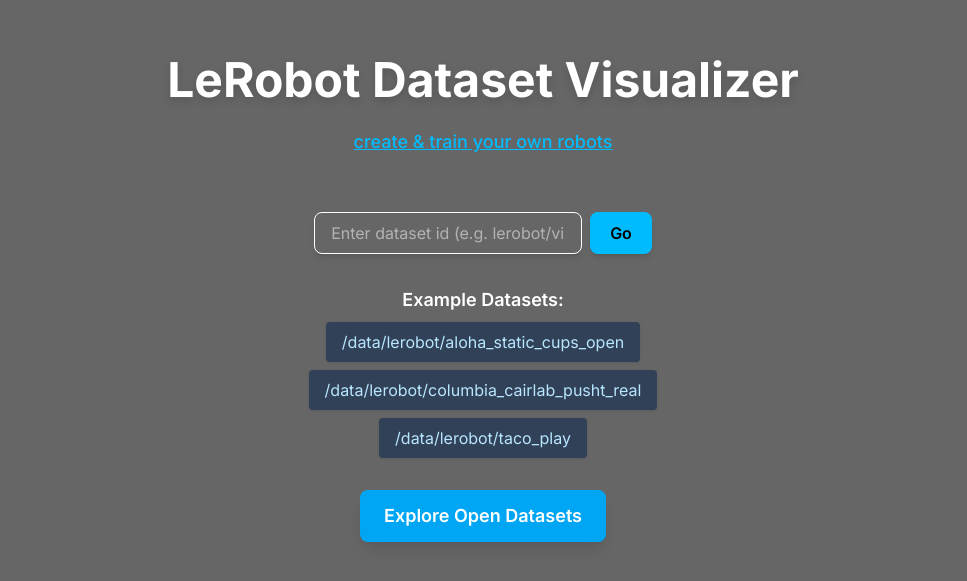
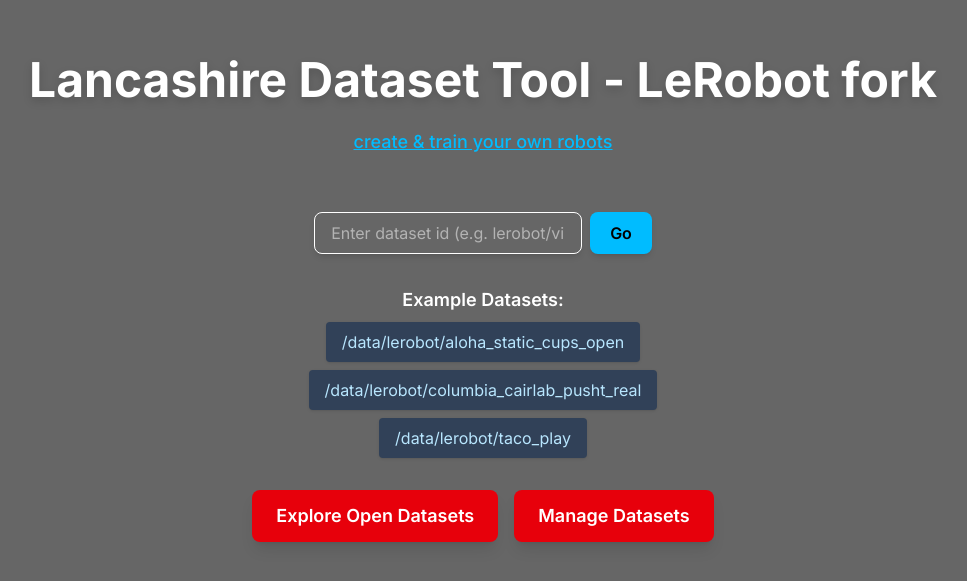
Before and after one commit to alanionita/hf-lerobot-hackathon-dataset-tool, a Next.js app: page / in a window 1280 px wide. Shown: the part 101-682 px from the top of the page, without its empty margins (157-1124 px from the left). Built offline with nearby package versions, Linux system fonts and the light colour scheme.

Commit message:
STYLE : adds changes to homepage to distinguish from regular visualiser

```diff
--- a/src/app/page.tsx
+++ b/src/app/page.tsx
@@ -49,10 +49,11 @@
       tag.src = "https://www.youtube.com/iframe_api";
       document.body.appendChild(tag);
     }
+
     let interval: NodeJS.Timeout;
     (window as any).onYouTubeIframeAPIReady = () => {
       playerRef.current = new (window as any).YT.Player("yt-bg-player", {
-        videoId: "Er8SPJsIYr0",
+        videoId: "Im-CMoGem6Q",
         playerVars: {
           autoplay: 1,
           mute: 1,
@@ -62,7 +63,7 @@
           rel: 0,
           loop: 1,
           fs: 0,
-          playlist: "Er8SPJsIYr0",
+          playlist: "Im-CMoGem6Q",
           start: 0,
         },
         events: {
@@ -108,7 +109,7 @@
       {/* Centered Content */}
       <div className="relative z-10 h-screen flex flex-col items-center justify-center text-white text-center">
         <h1 className="text-4xl md:text-5xl font-bold mb-6 drop-shadow-lg">
-          LeRobot Dataset Visualizer
+          Lancashire Dataset Tool - LeRobot fork
         </h1>
         <a
           href="https://x.com/RemiCadene/status/1825455895561859185"
@@ -158,13 +159,21 @@
             ))}
           </div>
         </div>
-
+        <section className="flex gap-4">
         <Link
           href="/explore"
-          className="inline-block px-6 py-3 mt-8 rounded-md bg-sky-500 text-white font-semibold text-lg shadow-lg hover:bg-sky-400 transition-colors"
+          className="inline-block px-6 py-3 mt-8 rounded-md bg-red-600 text-white font-semibold text-lg shadow-lg hover:bg-green-400 transition-colors"
         >
           Explore Open Datasets
         </Link>
+
+        <Link
+          href="/manage"
+          className="inline-block px-6 py-3 mt-8 rounded-md bg-red-600 text-white font-semibold text-lg shadow-lg hover:bg-green-400 transition-colors"
+        >
+          Manage Datasets
+        </Link>
+        </section>
       </div>
     </div>
   );
```
